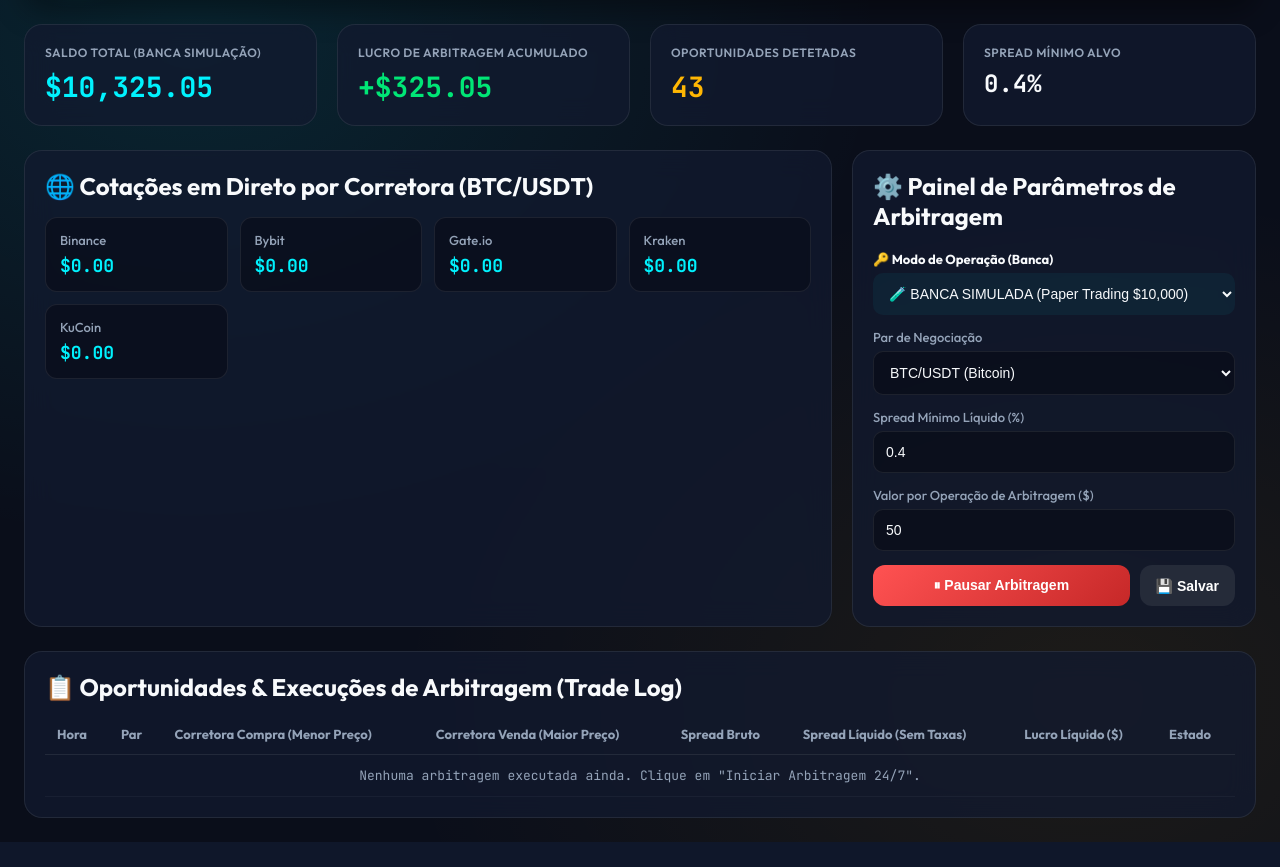
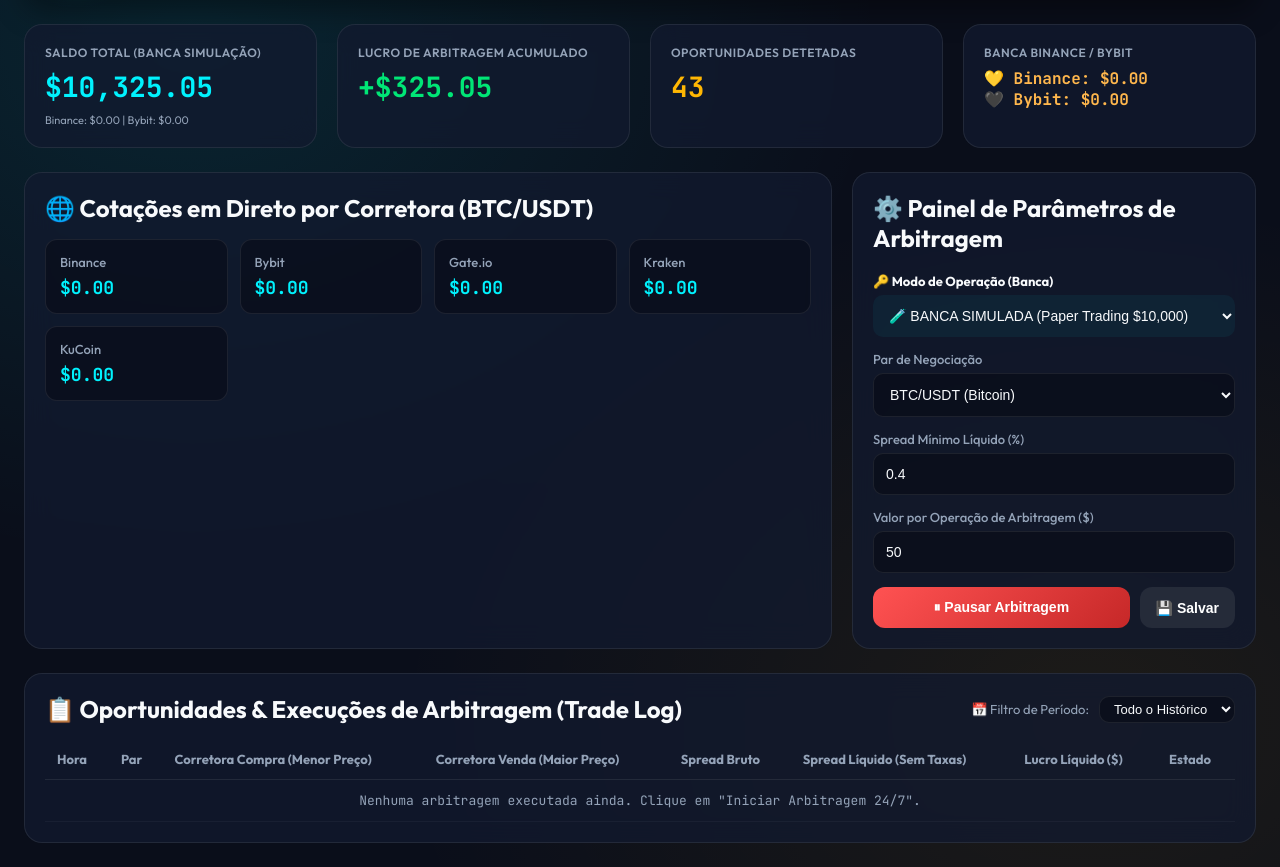
Before and after one commit to 116141/Projetos_Bots, a Flask app: page / in a window 1280 px wide. Shown: the part 108-975 px from the top of the page. Before the commit the page ends 950 px from the top, so only its background shows below. Run offline with Flask 3, Linux system fonts and the light colour scheme.

Commit message:
feat: reset de dados ao mudar para Conta Real, exibicao das bancas de cada corretora (Binance & Bybit) e filtro de relatorio por data (Hoje, 7 dias, 30 dias, Todos)

```diff
--- a/projects/bot_03_arbitragem_crypto/arbitrage_engine.py
+++ b/projects/bot_03_arbitragem_crypto/arbitrage_engine.py
@@ -23,9 +23,15 @@ class ArbitrageBotEngine:
         self.initial_balance = 10000.0
         self.total_profit = 325.05
         self.opportunities_found = 43
+
+        # Dual Exchange Real Balances
+        self.binance_balance = 0.0
+        self.bybit_balance = 0.0
+
         self.executed_trades = [
             {
                 "id": 1,
+                "date": datetime.now().strftime("%Y-%m-%d"),
                 "timestamp": datetime.now().strftime("%H:%M:%S"),
                 "symbol": "BTC/USDT",
                 "buy_exchange": "Bybit",
@@ -79,13 +85,6 @@ class ArbitrageBotEngine:
         with self._lock:
             self.is_running = False
 
-    def update_config(self, symbol, min_spread, trade_amount):
-        with self._lock:
-            if self.symbol != symbol:
-                self.symbol = symbol
-            self.min_spread_pct = float(min_spread)
-            self.trade_amount = float(trade_amount)
-
     def _run_loop(self):
         while self.is_running:
             self.scan_arbitrage_opportunities()
@@ -119,6 +118,7 @@ class ArbitrageBotEngine:
 
                 trade_record = {
                     "id": len(self.executed_trades) + 1,
+                    "date": datetime.now().strftime("%Y-%m-%d"),
                     "timestamp": datetime.now().strftime("%H:%M:%S"),
                     "symbol": self.symbol,
                     "buy_exchange": buy_ex,
@@ -128,7 +128,7 @@ class ArbitrageBotEngine:
                     "gross_spread_pct": round(raw_spread_pct, 2),
                     "net_spread_pct": round(net_spread_pct, 2),
                     "net_profit": round(net_profit_dollar, 2),
-                    "status": "EXECUTED"
+                    "status": "EXECUTADO"
                 }
                 self.executed_trades.insert(0, trade_record)
                 return trade_record
@@ -136,10 +136,18 @@ class ArbitrageBotEngine:
 
     def update_config(self, symbol, min_spread, trade_amount, trading_mode="SIMULATION"):
         with self._lock:
+            new_mode = str(trading_mode).upper()
+            # Se alterou de SIMULADO para CONTA REAL -> Limpa o painel e reseta do zero!
+            if self.trading_mode != new_mode:
+                self.trading_mode = new_mode
+                if new_mode == "LIVE":
+                    self.total_profit = 0.0
+                    self.opportunities_found = 0
+                    self.executed_trades = []
+
             self.symbol = symbol
             self.min_spread_pct = float(min_spread)
             self.trade_amount = float(trade_amount)
-            self.trading_mode = str(trading_mode).upper()
 
     def ensure_thread_running(self):
         """Garante que a thread em segundo plano está viva dentro do processo Gunicorn"""
@@ -153,7 +161,7 @@ class ArbitrageBotEngine:
         with self._lock:
             has_api_keys = bool(self.binance_api_key or self.bybit_api_key)
             if self.trading_mode == "LIVE":
-                total_equity = 0.00  # Reads real live balance from connected API keys ($0.00 if balance is 0)
+                total_equity = self.binance_balance + self.bybit_balance
             else:
                 total_equity = self.initial_balance + self.total_profit
 
@@ -164,10 +172,12 @@ class ArbitrageBotEngine:
                 "trade_amount": self.trade_amount,
                 "trading_mode": self.trading_mode,
                 "has_api_keys": has_api_keys,
+                "binance_balance": round(self.binance_balance, 2),
+                "bybit_balance": round(self.bybit_balance, 2),
                 "initial_balance": self.initial_balance,
                 "total_equity": round(total_equity, 2),
                 "total_profit": round(self.total_profit, 2),
                 "opportunities_found": self.opportunities_found,
                 "latest_prices": self.latest_prices,
-                "executed_trades": self.executed_trades[:20]
+                "executed_trades": self.executed_trades[:50]
             }
--- a/projects/bot_03_arbitragem_crypto/static/js/app.js
+++ b/projects/bot_03_arbitragem_crypto/static/js/app.js
@@ -1,4 +1,5 @@
 let isBotRunning = false;
+let rawTradesList = [];
 
 document.addEventListener('DOMContentLoaded', () => {
     fetchStatus();
@@ -6,6 +7,7 @@ document.addEventListener('DOMContentLoaded', () => {
 
     document.getElementById('btnToggleBot').addEventListener('click', toggleBotState);
     document.getElementById('configForm').addEventListener('submit', saveConfig);
+    document.getElementById('selectPeriodFilter').addEventListener('change', filterAndRenderTrades);
 });
 
 async function fetchStatus() {
@@ -30,22 +32,52 @@ async function fetchStatus() {
             toggleBtn.innerText = '▶ Iniciar Arbitragem 24/7';
         }
 
+        const isLiveMode = (data.trading_mode === 'LIVE');
+        document.getElementById('equityTitle').innerText = isLiveMode ? 'Saldo Total Consolidado (CONTA REAL)' : 'Saldo Total (Banca Simulação)';
         document.getElementById('metricEquity').innerText = `$${data.total_equity.toLocaleString('en-US', {minimumFractionDigits: 2})}`;
         document.getElementById('metricProfit').innerText = `+$${data.total_profit.toFixed(2)}`;
         document.getElementById('metricOpportunities').innerText = data.opportunities_found;
-        document.getElementById('metricMinSpread').innerText = `${data.min_spread_pct}%`;
         document.getElementById('assetSymbol').innerText = data.symbol;
+
+        const binanceB = data.binance_balance || 0.0;
+        const bybitB = data.bybit_balance || 0.0;
+        document.getElementById('dualBalancesSub').innerText = `Binance: $${binanceB.toFixed(2)} | Bybit: $${bybitB.toFixed(2)}`;
+        document.getElementById('metricExchangesSub').innerHTML = `💛 Binance: $${binanceB.toFixed(2)}<br>🖤 Bybit: $${bybitB.toFixed(2)}`;
 
         if (data.trading_mode) {
             document.getElementById('selectTradingMode').value = data.trading_mode;
         }
 
+        rawTradesList = data.executed_trades || [];
         renderExchangeGrid(data.latest_prices);
-        renderTradeLog(data.executed_trades);
+        filterAndRenderTrades();
 
     } catch (err) {
         console.error('Erro ao buscar status de arbitragem:', err);
     }
+}
+
+function filterAndRenderTrades() {
+    const period = document.getElementById('selectPeriodFilter').value;
+    const now = new Date();
+
+    let filtered = rawTradesList.filter(t => {
+        if (!t.date || period === 'TODOS') return true;
+
+        const tradeDate = new Date(t.date);
+        const diffDays = (now - tradeDate) / (1000 * 3600 * 24);
+
+        if (period === 'HOJE') {
+            return t.date === now.toISOString().split('T')[0];
+        } else if (period === '7_DIAS') {
+            return diffDays <= 7;
+        } else if (period === '30_DIAS') {
+            return diffDays <= 30;
+        }
+        return true;
+    });
+
+    renderTradeLog(filtered);
 }
 
 function renderExchangeGrid(prices) {
--- a/projects/bot_03_arbitragem_crypto/templates/index.html
+++ b/projects/bot_03_arbitragem_crypto/templates/index.html
@@ -24,8 +24,9 @@
 
   <div class="dashboard-grid">
     <div class="card metric-card">
-      <span class="metric-title">Saldo Total (Banca Simulação)</span>
+      <span class="metric-title" id="equityTitle">Saldo Total Consolidado</span>
       <span class="metric-value text-cyan" id="metricEquity">$10,000.00</span>
+      <span style="font-size: 11px; color: var(--text-muted);" id="dualBalancesSub">Binance: $0.00 | Bybit: $0.00</span>
     </div>
 
     <div class="card metric-card">
@@ -39,8 +40,10 @@
     </div>
 
     <div class="card metric-card">
-      <span class="metric-title">Spread Mínimo Alvo</span>
-      <span class="metric-value" style="font-size: 24px;" id="metricMinSpread">0.4%</span>
+      <span class="metric-title">Banca Binance / Bybit</span>
+      <span class="metric-value" style="font-size: 16px; color: #ffb74d;" id="metricExchangesSub">
+        💛 Binance: $0.00<br>🖤 Bybit: $0.00
+      </span>
     </div>
   </div>
 
@@ -105,7 +108,19 @@
 
   <!-- Executed Arbitrage Log -->
   <div class="card">
-    <h2>📋 Oportunidades & Execuções de Arbitragem (Trade Log)</h2>
+    <div style="display: flex; justify-content: space-between; align-items: center; margin-bottom: 15px;">
+      <h2>📋 Oportunidades & Execuções de Arbitragem (Trade Log)</h2>
+
+      <div style="display: flex; align-items: center; gap: 10px;">
+        <label style="font-size: 13px; color: var(--text-muted);">📅 Filtro de Período:</label>
+        <select id="selectPeriodFilter" class="form-control" style="width: auto; padding: 4px 10px; font-size: 13px;">
+          <option value="TODOS">Todo o Histórico</option>
+          <option value="HOJE">Hoje</option>
+          <option value="7_DIAS">Últimos 7 Dias</option>
+          <option value="30_DIAS">Últimos 30 Dias</option>
+        </select>
+      </div>
+    </div>
     <div class="table-wrapper">
       <table>
         <thead>
```
